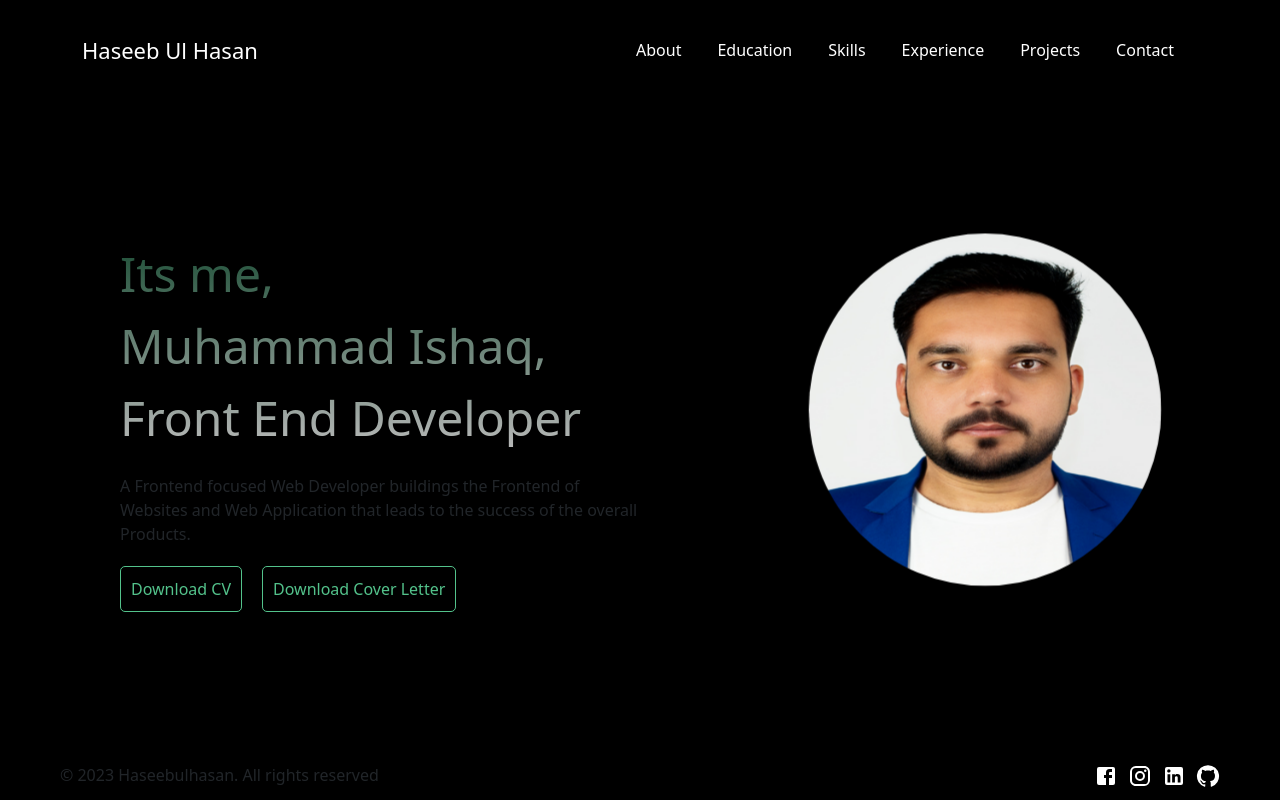
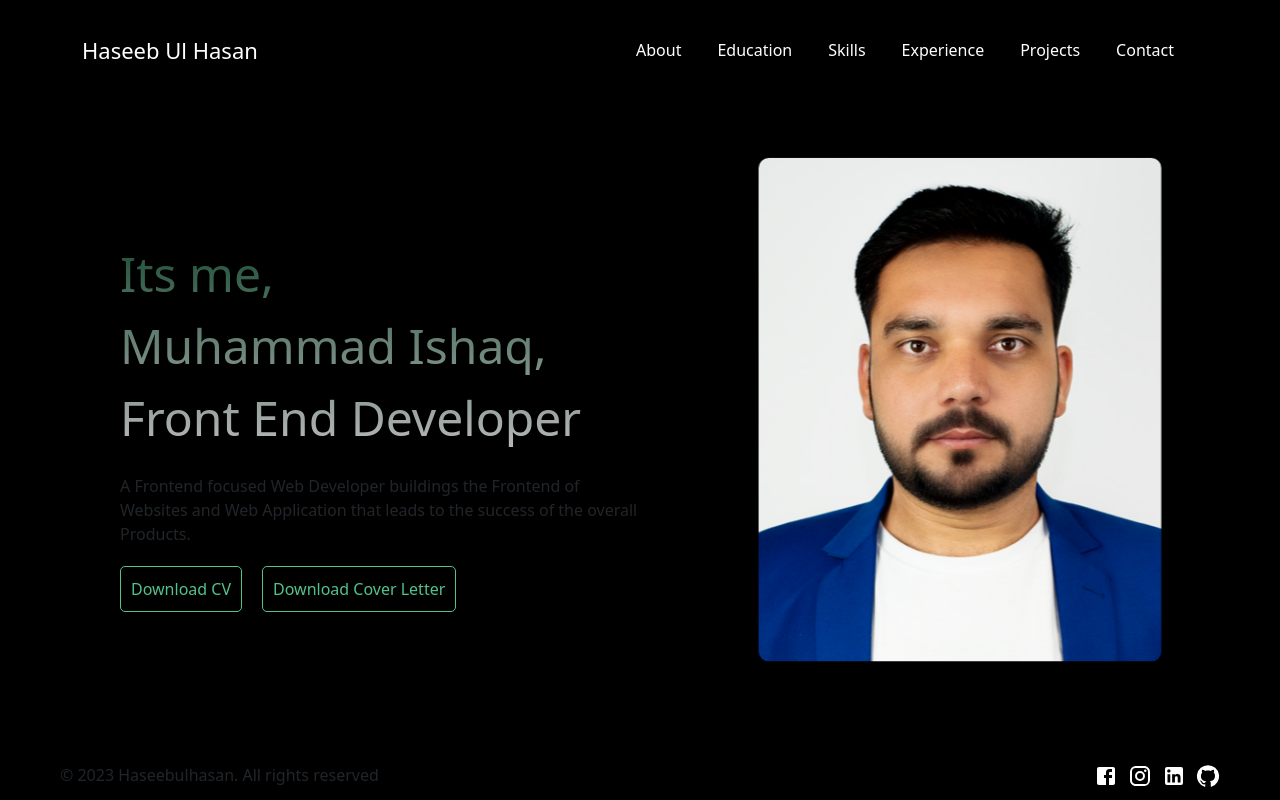
Before and after one commit to iosoftnet/my-portfolio, a Next.js app: page / in a window 1280 px wide. Built offline with nearby package versions, Linux system fonts and the light colour scheme.

Commit message:
Update page.module.css
image size update

```diff
--- a/src/app/page.module.css
+++ b/src/app/page.module.css
@@ -42,10 +42,10 @@
 }
 .image {
   position: relative;
-  width: 350px;
-  height: 350px;
+  width: 400px;
+  height: 500px;
   overflow: hidden;
-  border-radius: 50%;
+  border-radius: 10px;
   animation: move 3s infinite ease alternate;
 }
 
```
